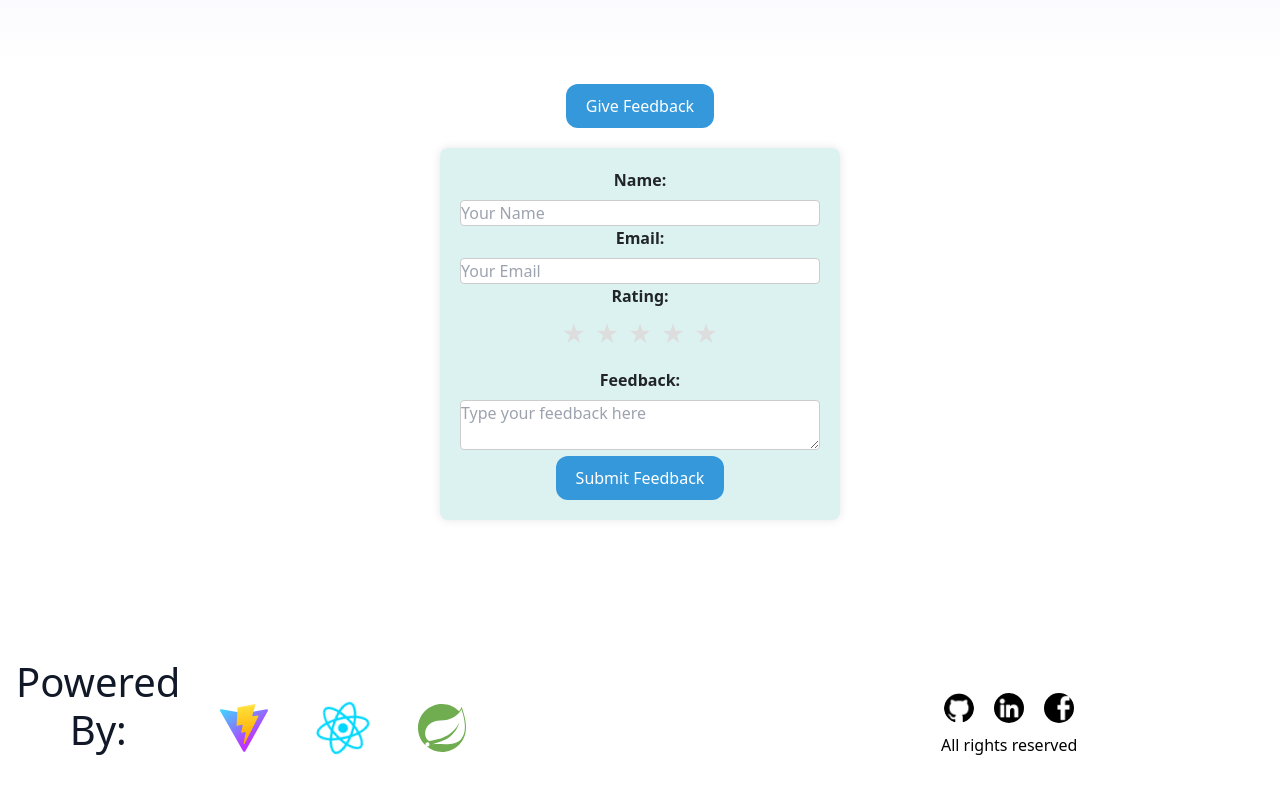
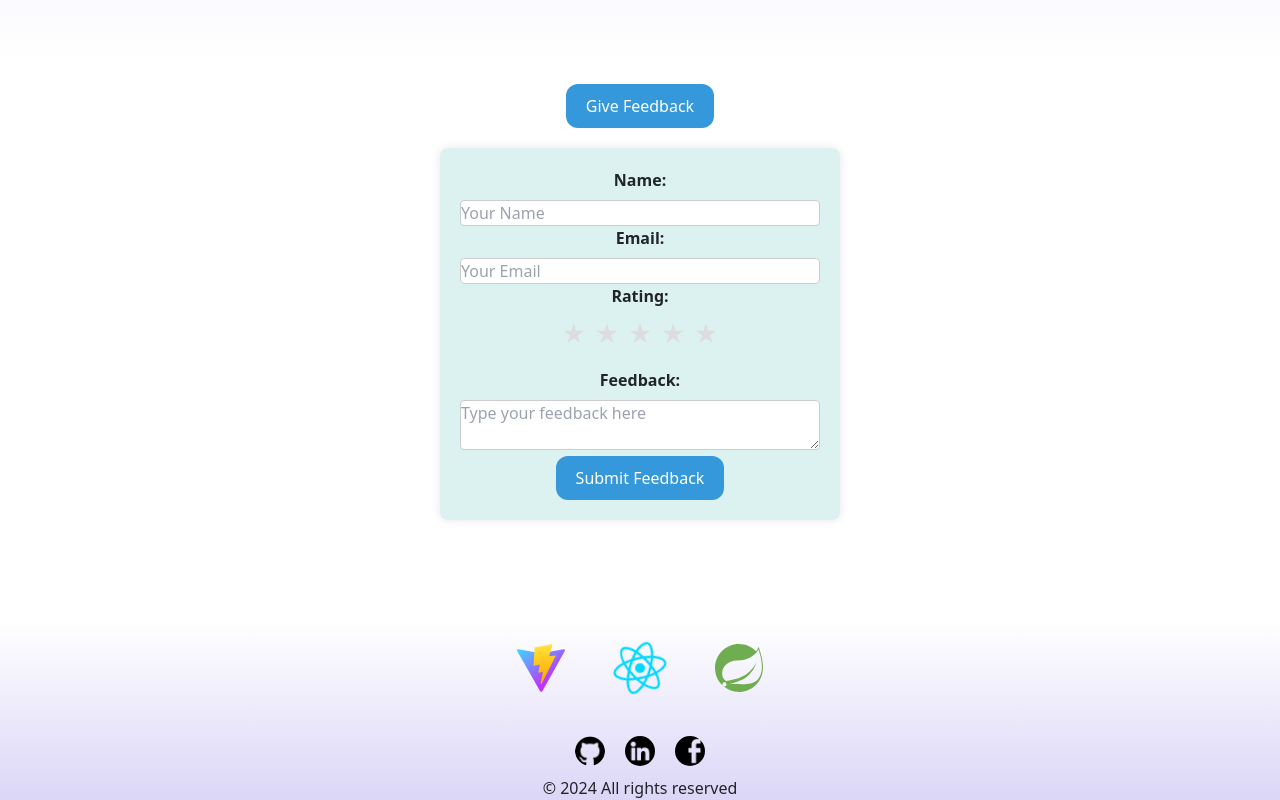
Before and after one commit to JheNaeumi/portfolio-userfeedback, a React (Vite) app in the folder frontend/portfolio-frontend/: page / in a window 1280 px wide. Shown: the part 1930-2730 px from the top of the page. Built offline with nearby package versions, Linux system fonts and the light colour scheme; no server answers.

Commit message:
update footer css

```diff
--- a/frontend/portfolio-frontend/src/components/FooterComponent.css
+++ b/frontend/portfolio-frontend/src/components/FooterComponent.css
@@ -3,26 +3,23 @@
 #footer {
     position: flex;
     margin-top: 80px;
-    bottom: 0;
     width: 100%;
     height: 180px; /* Increased height to accommodate social icons */
-    background-color: white;
-    color: black;
     display: flex;
-    flex-direction: row;
+    flex-direction: column;
     justify-content: center;
     align-items: center;
     text-align: center;
   }
 
   .social-links {
-    padding-top: 20px;
-    width: 50%;
-    margin-bottom: 10px;
+    width: 100%;
+  }
+  .allrights{
+    width: 100%;
   }
   .onlysocial-link{
     display: flex;
-    flex-direction: row;
     justify-content: center;
     margin-bottom: 10px;
     margin-top: 20px;
@@ -48,6 +45,7 @@
   padding: 1.5em;
   will-change: filter;
   transition: filter 300ms;
+
 }
 .logo:hover {
   filter: drop-shadow(0 0 2em #646cffaa);
@@ -56,8 +54,7 @@
   filter: drop-shadow(0 0 2em #61dafbaa);
 }
 #logoo {
- width: 50%;
- padding-top: 35px;
+ justify-content: left;
 }
 @keyframes logo-spin {
   from {
--- a/frontend/portfolio-frontend/src/components/FooterComponent.jsx
+++ b/frontend/portfolio-frontend/src/components/FooterComponent.jsx
@@ -10,8 +10,7 @@ import springlogo from '../assets/spring-svgrepo-com.svg'
 const FooterComponent = () => {
   return (
 
-    <footer id="footer" >
-      <h1 className='text-gray-900'>Powered By:</h1>
+    <footer id="footer" className='bg-gradient-to-t from-[#DCD6F7] to-white'>
       <div id="logoo" className="flex flex-row">
         <a href="https://vitejs.dev" target="_blank">
           <img src={viteLogo} className="logo" alt="Vite logo" />
@@ -35,14 +34,10 @@ const FooterComponent = () => {
           <img src={facebook} alt="Facebook" />
         </a>
         </div>
-        <span className="allrights">
-         All rights reserved
-      </span>
+        <span>
+        © 2024 All rights reserved
+        </span>
       </div>
-
-
-
-
     </footer>
   )
 }
```
